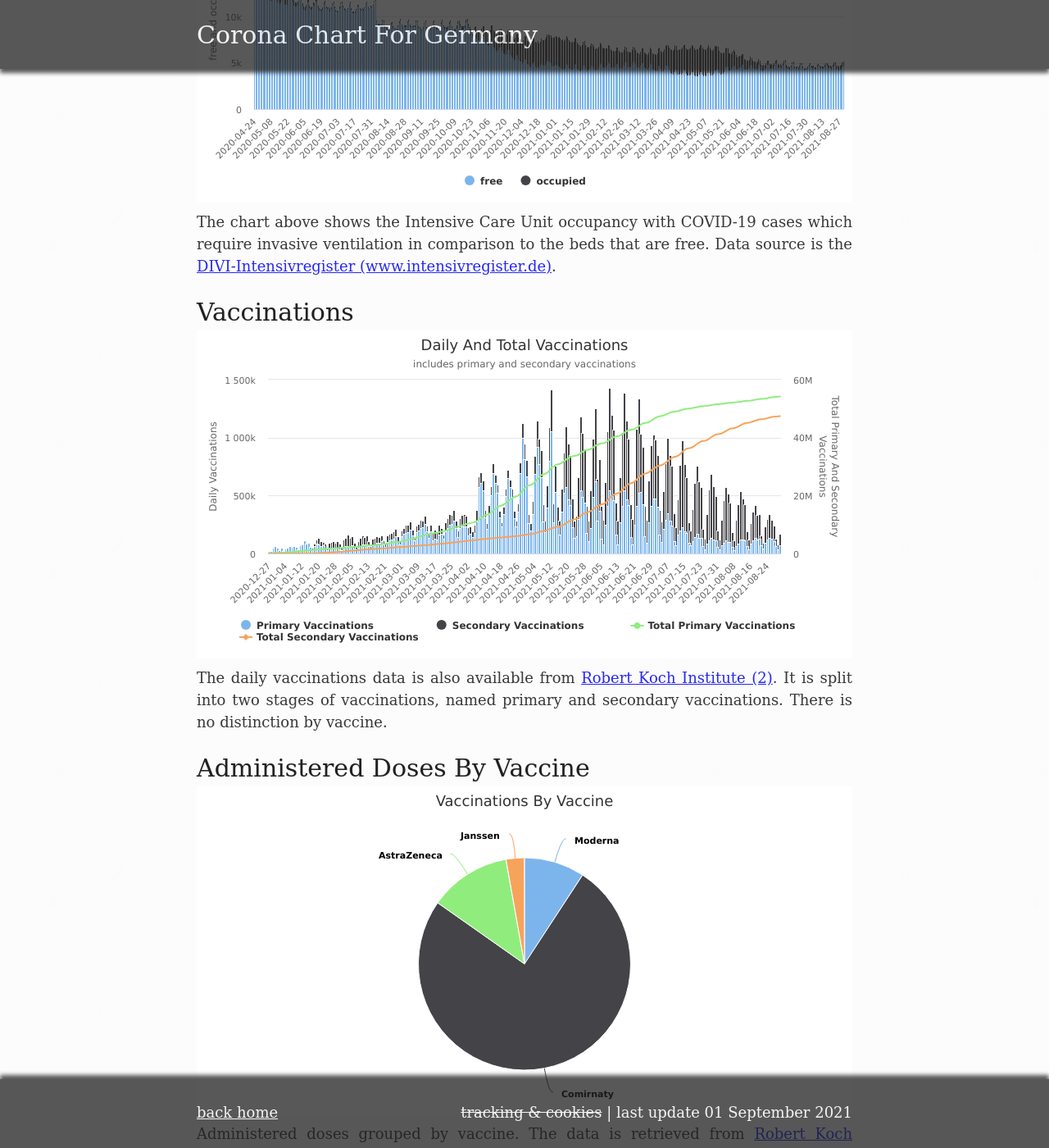
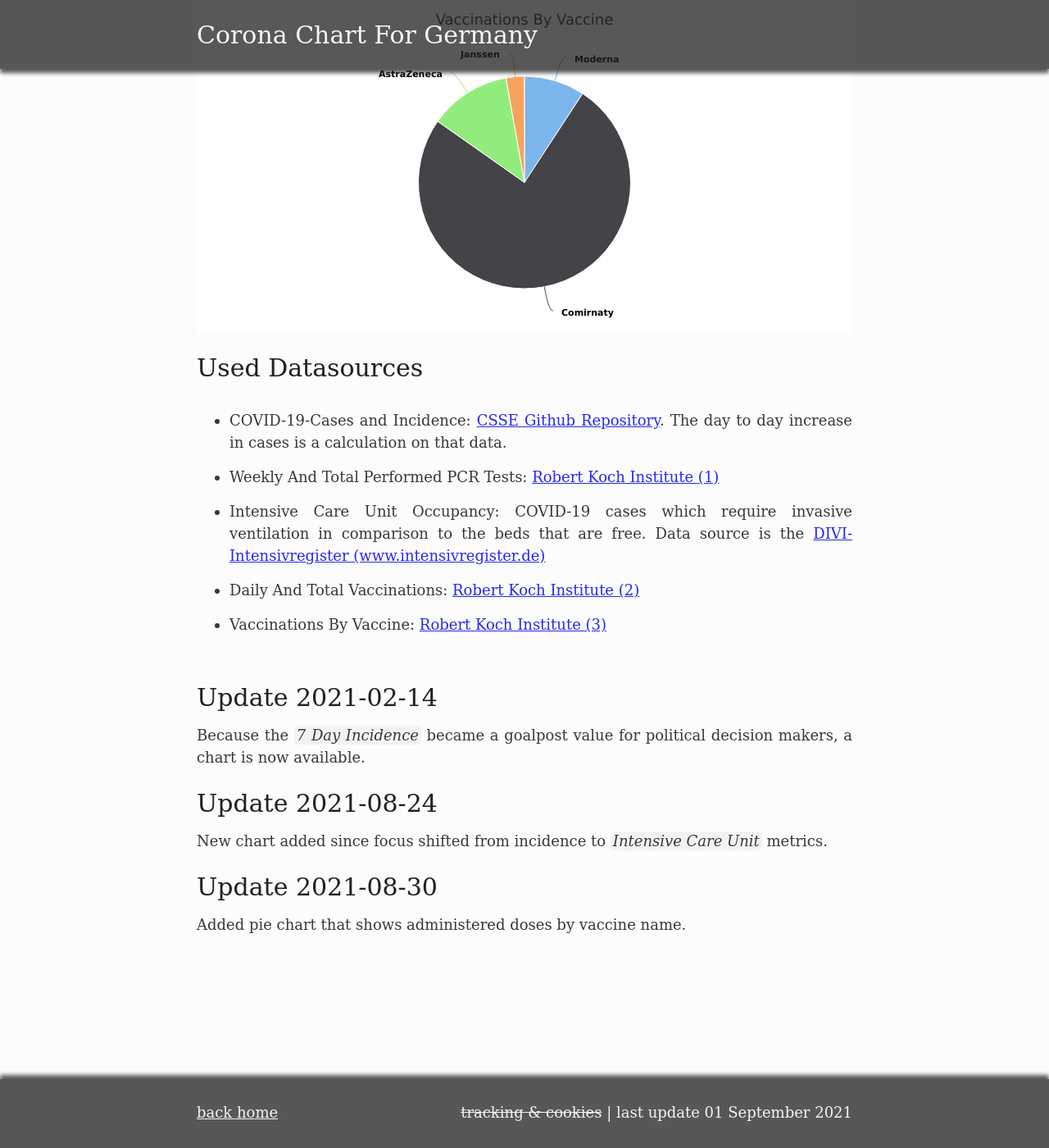
Before and after one commit to ZackDev/zackdev.github.io, a Jekyll site: the page built from _posts/2020-03-24-corona-chart-for-germany.md, in a window 1280 px wide and 1400 px high, scrolled down 2177 px. Shown: the whole window at 82% size. Built offline with Jekyll 4.4.1, drawn with Linux system fonts in a browser that asks for light colours; some of the changed text lies outside the part shown.

Commit message:
updated content

```diff
--- a/_posts/2020-03-24-corona-chart-for-germany.md
+++ b/_posts/2020-03-24-corona-chart-for-germany.md
@@ -7,43 +7,28 @@ archived: false
 ---
 The following charts use publicly available data surrounding the SARS-CoV-2 virus. *Click and drag on the charts to select a specific range and zoom into the data.*
 
-# Daily And Total Confirmed COVID-19 Cases
-
 {% include div.html name="chart_corona_cases_germany" %}
-
-The total daily cases in the first chart is taken from the [CSSE Github Repository][1]. The day to day increase in cases is a calculation on that data.
-
-# Incidence And Reproduction Rate
 
 {% include div.html name="chart_corona_additional_germany" %}
 
-Incidence Chart's data is also derived from the data above. *Incidence* describes the cumulative cases for a population of 100.000 over a defined time span. In this case, the time-span is 7 days.
-
-*Reproduction Rate* describes the speed at which the virus propagates. Here it is measured on a day-to-day basis, dividing the *nth* by the *n-1th* daily cases. The chart itself has some spikes with values above 10 in it. This is due to fact that data gathering and processing is a bit slower at the weekends, resulting in ~~higher numbers on Mondays~~ delayed reporting of this data, usually being accumulated on Mondays and finally made available on Tuesdays.
-
-# Weekly PCR Tests
-
 {% include div.html name="chart_corona_tests_germany" %}
-
-The third chart's data plainly lists the weekly performed PCR tests. Again, the data-source is the [Robert Koch Institute (1)][2].
-
-# Intensive Care Unit Occupancy
 
 {% include div.html name="chart_corona_icuo_germany" %}
 
-The chart above shows the Intensive Care Unit occupancy with COVID-19 cases which require invasive ventilation in comparison to the beds that are free. Data source is the [DIVI-Intensivregister (www.intensivregister.de)][4].
-
-# Vaccinations
-
 {% include div.html name="chart_corona_vaccinations_germany" %}
-
-The daily vaccinations data is also available from [Robert Koch Institute (2)][3]. It is split into two stages of vaccinations, named primary and secondary vaccinations. There is no distinction by vaccine.
-
-# Administered Doses By Vaccine
 
 {% include div.html name="chart_corona_vaccinations_by_vaccine_germany" %}
 
-Administered doses grouped by vaccine. The data is retrieved from [Robert Koch Institute (3)][5].
+# Used Datasources
+* COVID-19-Cases and Incidence: [CSSE Github Repository][1]. The day to day increase in cases is a calculation on that data.
+
+* Weekly And Total Performed PCR Tests: [Robert Koch Institute (1)][2]
+
+* Intensive Care Unit Occupancy: COVID-19 cases which require invasive ventilation in comparison to the beds that are free. Data source is the [DIVI-Intensivregister (www.intensivregister.de)][4]
+
+* Daily And Total Vaccinations: [Robert Koch Institute (2)][3]
+
+* Vaccinations By Vaccine: [Robert Koch Institute (3)][5]
 
 
 [1]: <https://github.com/CSSEGISandData/COVID-19> "COVID-19 Data Repository by the Center for Systems Science and Engineering (CSSE) at Johns Hopkins University"
@@ -58,4 +43,7 @@ Because the `7 Day Incidence` became a goalpost value for political decision mak
 # Update 2021-08-24
 New chart added since focus shifted from incidence to `Intensive Care Unit` metrics.
 
+# Update 2021-08-30
+Added pie chart that shows administered doses by vaccine name.
+
 {% include javascript.html src="/assets/js/corona.js" %}
```
